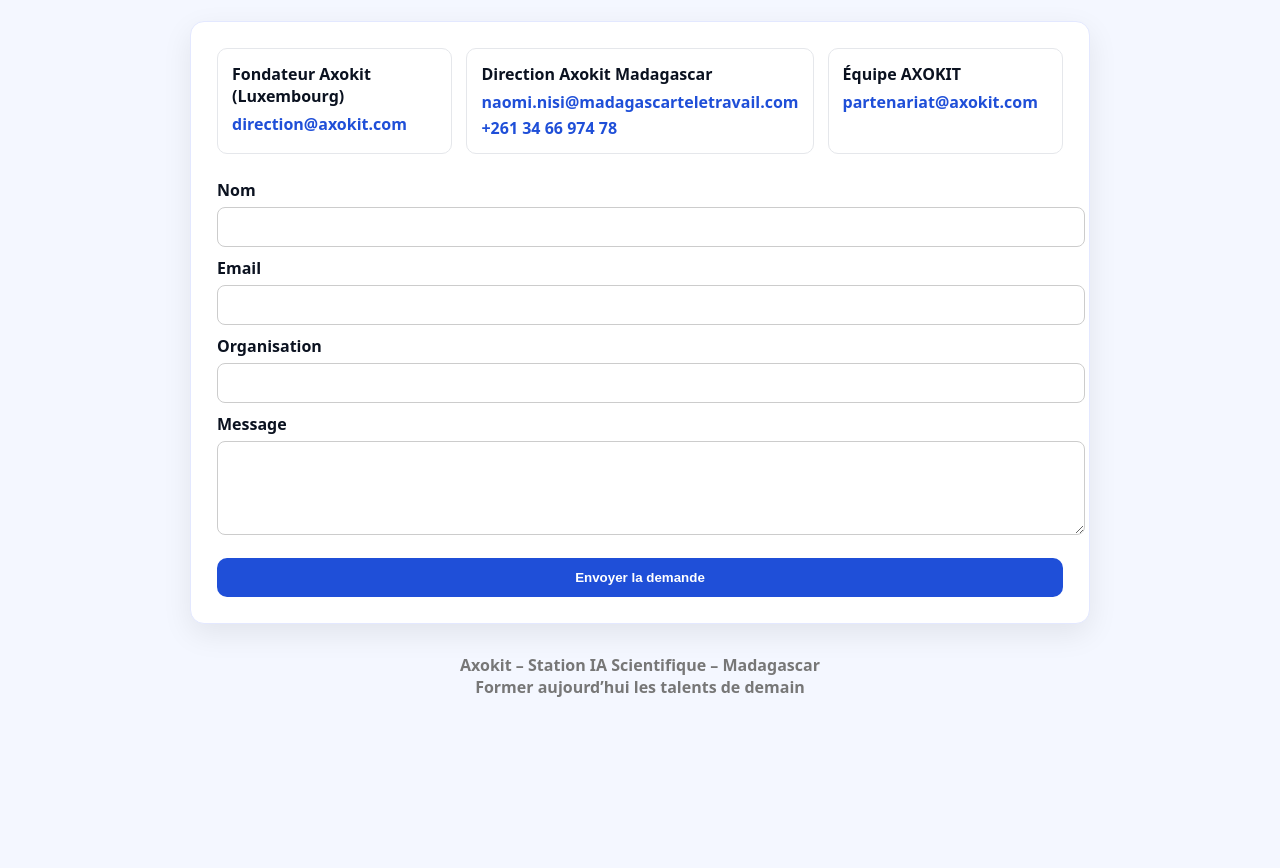
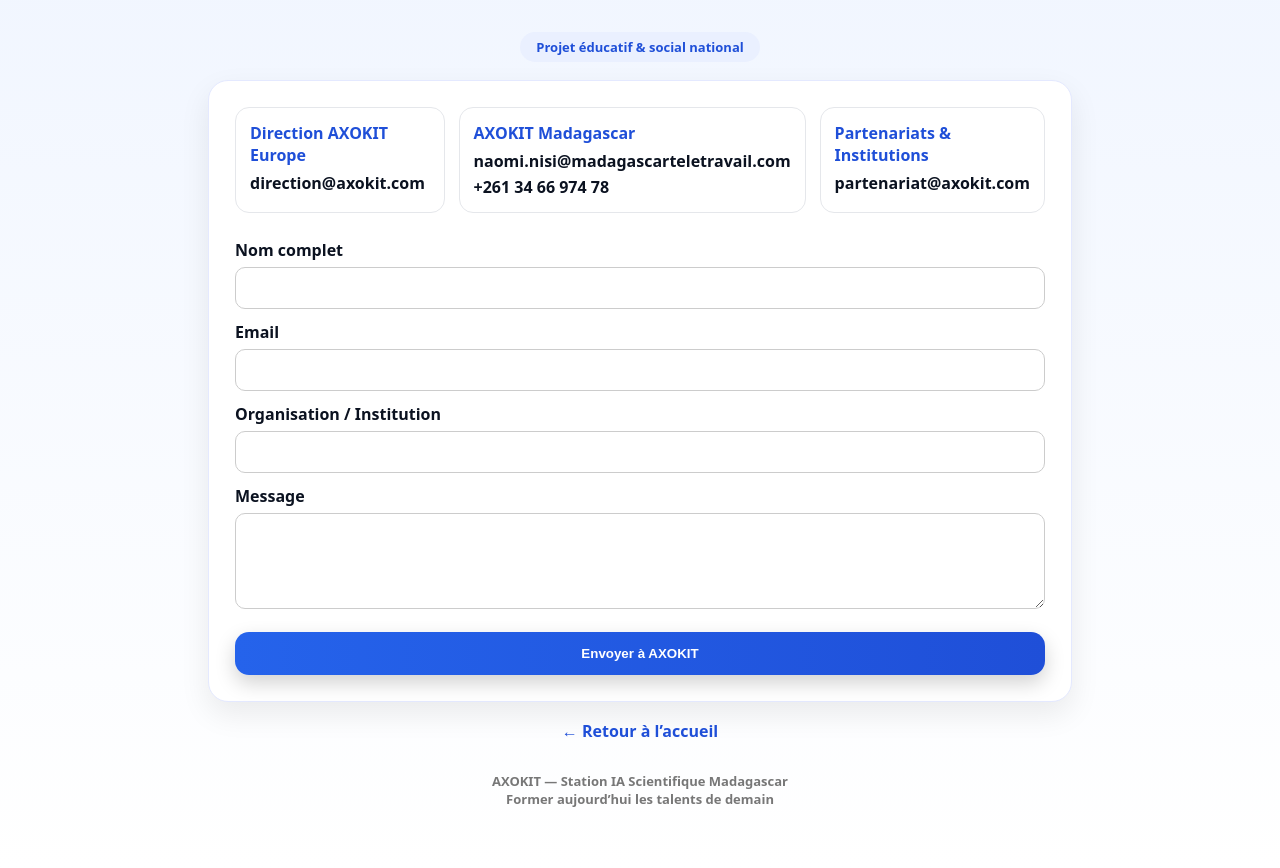
Before and after one commit to myteamsmadagascar/god, a plain HTML site: page contact.html in a window 1280 px wide. Shown: the part 214-1082 px from the top of the page. Before the commit the page ends 972 px from the top, so only its background shows below. Drawn offline with Linux system fonts and the light colour scheme.

Commit message:
Add files via upload

```diff
--- a/contact.html
+++ b/contact.html
@@ -4,11 +4,12 @@
 <meta charset="utf-8">
 <meta name="viewport" content="width=device-width,initial-scale=1">
 
-<title>Contact – Axokit</title>
+<title>Contact — AXOKIT</title>
 
 <style>
 :root{
 --blue:#1f4fd8;
+--green:#16a34a;
 --gold:#d4af37;
 --bg:#f4f7ff;
 --card:#ffffff;
@@ -16,85 +17,94 @@
 --muted:#6b7280;
 }
 
+*{box-sizing:border-box}
+
 body{
 margin:0;
-font-family:system-ui,Segoe UI,Roboto,Arial;
-background:var(--bg);
+font-family:system-ui,Segoe UI,Arial;
+background:linear-gradient(180deg,#eef4ff,#ffffff);
 color:var(--text);
 }
 
-.topBar{
-height:4px;
-background:linear-gradient(90deg,var(--gold),var(--blue));
+.topbar{
+height:5px;
+background:linear-gradient(90deg,var(--gold),var(--blue),var(--green));
 }
 
 .wrap{
 max-width:900px;
 margin:auto;
-padding:40px 20px 60px;
+padding:40px 18px 60px;
 text-align:center;
 }
 
-.logo{height:70px}
+.logo{height:70px;margin-bottom:10px}
 
-h1{color:var(--blue);margin:15px 0 6px}
+h1{
+margin:8px 0;
+color:var(--blue);
+font-weight:900;
+}
 
-.slogan{
+.subtitle{
 font-weight:800;
 color:#444;
-margin-bottom:30px;
+margin-bottom:25px;
 }
 
 .card{
 background:var(--card);
-border-radius:14px;
+border-radius:20px;
 padding:26px;
-box-shadow:0 10px 30px rgba(0,0,0,.08);
-border:1px solid #e3e8ff;
+box-shadow:0 12px 30px rgba(0,0,0,.08);
+border:1px solid #e4e9ff;
 text-align:left;
 }
 
+/* CONTACT GRID */
 .grid{
 display:grid;
-grid-template-columns:1fr 1fr 1fr;
+grid-template-columns:repeat(3,1fr);
 gap:14px;
-margin-bottom:25px;
+margin-bottom:26px;
 }
 
 @media(max-width:800px){
 .grid{grid-template-columns:1fr}
 }
 
-.contactCol{
+.col{
 border:1px solid #e5e7eb;
-border-radius:10px;
+border-radius:14px;
 padding:14px;
 }
 
-.contactCol b{
+.col b{
 display:block;
 margin-bottom:6px;
+color:#1f4fd8;
 }
 
-.contactCol a{
+.col a{
 display:block;
-color:var(--blue);
 text-decoration:none;
-font-weight:700;
+font-weight:800;
+color:#0b1220;
 margin-top:4px;
 }
 
+/* FORM */
 label{
 display:block;
-margin-top:10px;
+margin-top:12px;
 font-weight:800;
 }
 
 input,textarea{
 width:100%;
-padding:10px;
+padding:11px;
 margin-top:6px;
-border-radius:8px;
+border-radius:10px;
 border:1px solid #ccc;
 font-family:inherit;
 }
@@ -102,27 +112,50 @@
 button{
 margin-top:18px;
 width:100%;
-padding:12px;
-border-radius:10px;
+padding:14px;
+border-radius:14px;
 border:none;
-background:var(--blue);
+background:linear-gradient(90deg,#2563eb,#1f4fd8);
 color:white;
 font-weight:900;
 cursor:pointer;
+box-shadow:0 8px 20px rgba(0,0,0,.18);
 }
 
+/* BADGE */
+.badge{
+display:inline-block;
+margin:10px 0 18px;
+padding:6px 16px;
+border-radius:999px;
+background:#eaf0ff;
+color:var(--blue);
+font-weight:900;
+font-size:13px;
+}
+
+/* FOOTER */
 footer{
 margin-top:30px;
 text-align:center;
+font-weight:700;
 color:#777;
-font-weight:700;
+font-size:13px;
+}
+
+.back{
+display:inline-block;
+margin-top:18px;
+text-decoration:none;
+font-weight:900;
+color:#1f4fd8;
 }
 </style>
 </head>
 
 <body>
 
-<div class="topBar"></div>
+<div class="topbar"></div>
 
 <div class="wrap">
 
@@ -130,27 +163,29 @@
 
 <h1>Contact AXOKIT</h1>
 
-<div class="slogan">
-Ensemble pour l’avenir de l’éducation nationale Malagasy
+<div class="subtitle">
+Travaillons ensemble pour l’avenir de l’éducation nationale Malagasy
 </div>
+
+<div class="badge">Projet éducatif & social national</div>
 
 <div class="card">
 
 <div class="grid">
 
-<div class="contactCol">
-<b>Fondateur Axokit (Luxembourg)</b>
+<div class="col">
+<b>Direction AXOKIT Europe</b>
 <a href="mailto:direction@axokit.com">direction@axokit.com</a>
 </div>
 
-<div class="contactCol">
-<b>Direction Axokit Madagascar</b>
+<div class="col">
+<b>AXOKIT Madagascar</b>
 <a href="mailto:naomi.nisi@madagascarteletravail.com">naomi.nisi@madagascarteletravail.com</a>
 <a href="tel:+261346697478">+261 34 66 974 78</a>
 </div>
 
-<div class="contactCol">
-<b>Équipe AXOKIT</b>
+<div class="col">
+<b>Partenariats & Institutions</b>
 <a href="mailto:partenariat@axokit.com">partenariat@axokit.com</a>
 </div>
 
@@ -160,9 +195,9 @@
 
 <input type="hidden" name="_captcha" value="false">
 <input type="hidden" name="_next" value="merci.html">
-<input type="hidden" name="_subject" value="Demande RDV / Démonstration Axokit">
+<input type="hidden" name="_subject" value="Demande officielle — AXOKIT">
 
-<label>Nom
+<label>Nom complet
 <input name="Nom" required>
 </label>
 
@@ -170,7 +205,7 @@
 <input type="email" name="Email" required>
 </label>
 
-<label>Organisation
+<label>Organisation / Institution
 <input name="Organisation">
 </label>
 
@@ -178,14 +213,16 @@
 <textarea name="Message" rows="4"></textarea>
 </label>
 
-<button type="submit">Envoyer la demande</button>
+<button type="submit">Envoyer à AXOKIT</button>
 
 </form>
 
 </div>
 
+<a class="back" href="index.html">← Retour à l’accueil</a>
+
 <footer>
-Axokit – Station IA Scientifique – Madagascar<br>
+AXOKIT — Station IA Scientifique Madagascar<br>
 Former aujourd’hui les talents de demain
 </footer>
 
```
